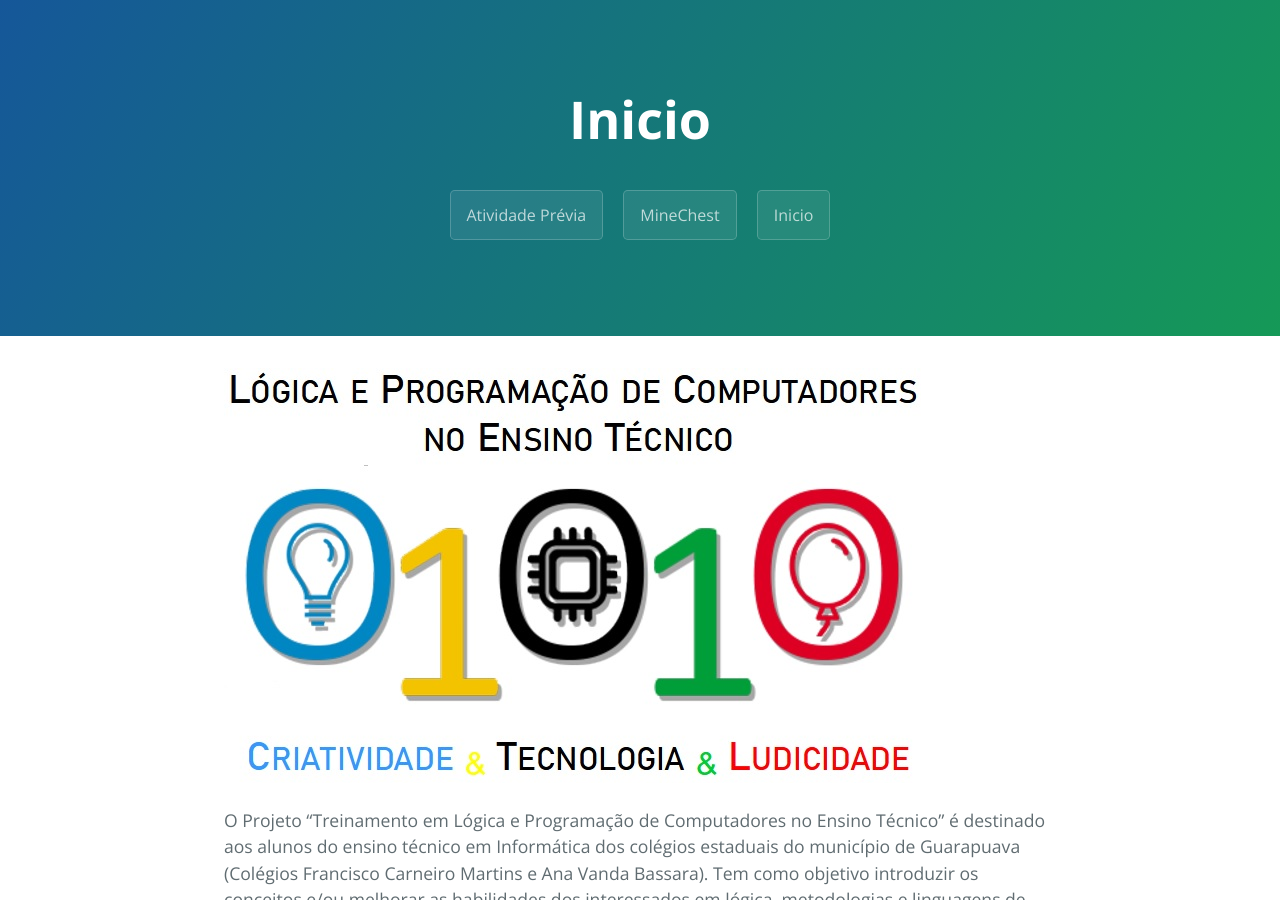
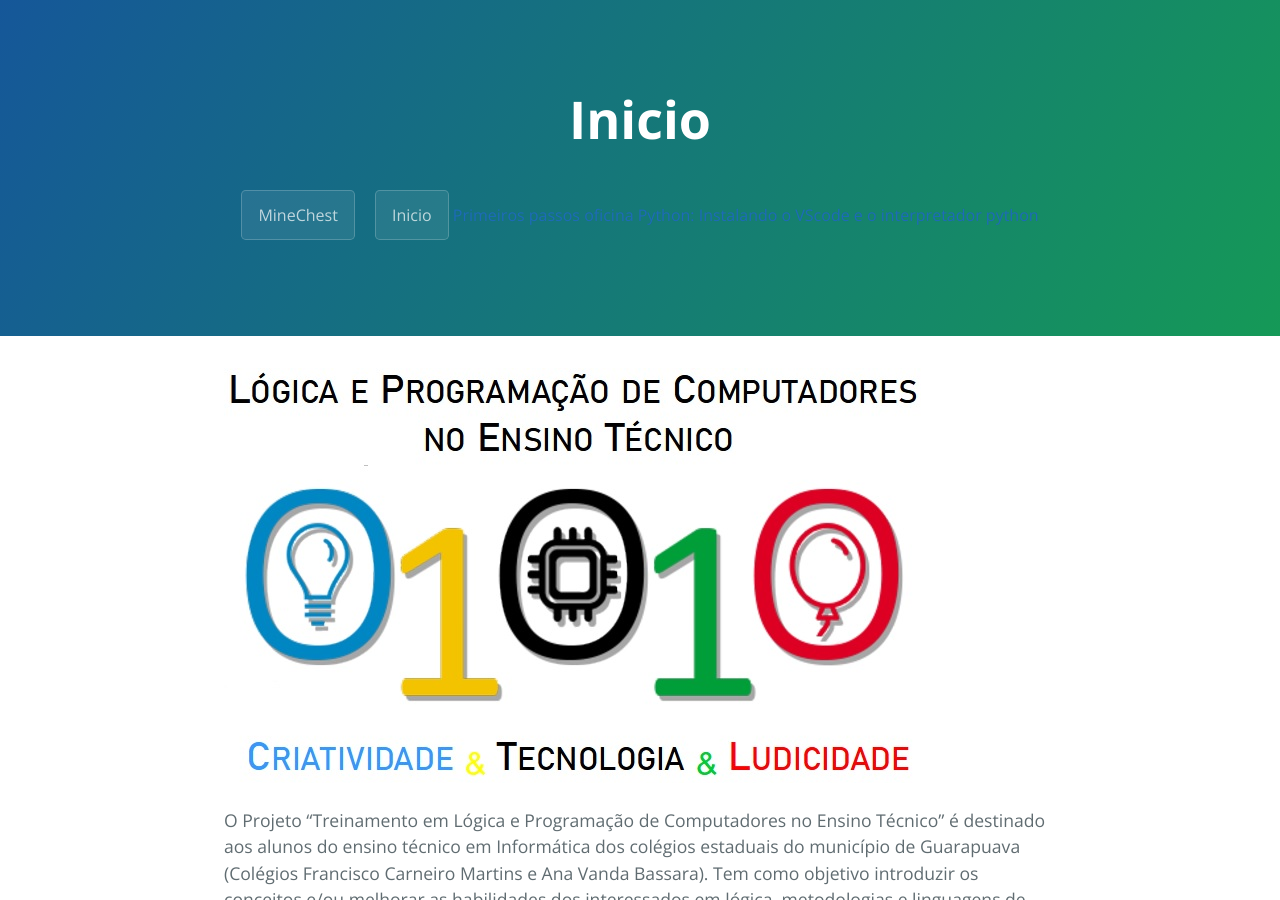
Before and after one commit to E2PC/ProjectPage, a Jekyll site: the page built from index.md, in a window 1280 px wide and 900 px high. Built offline with Jekyll 4.4.1, drawn with Linux system fonts in a browser that asks for light colours.

Commit message:
Update AtividadePrevia.md

```diff
--- a/AtividadePrevia.md
+++ b/AtividadePrevia.md
@@ -1,8 +1,4 @@
----
-title: Atividade Prévia
-layout: template
-filename: AtividadePrevia
----
+
 
 # Primeiros passos oficina Python: Instalando o VScode e o interpretador python
 
```
